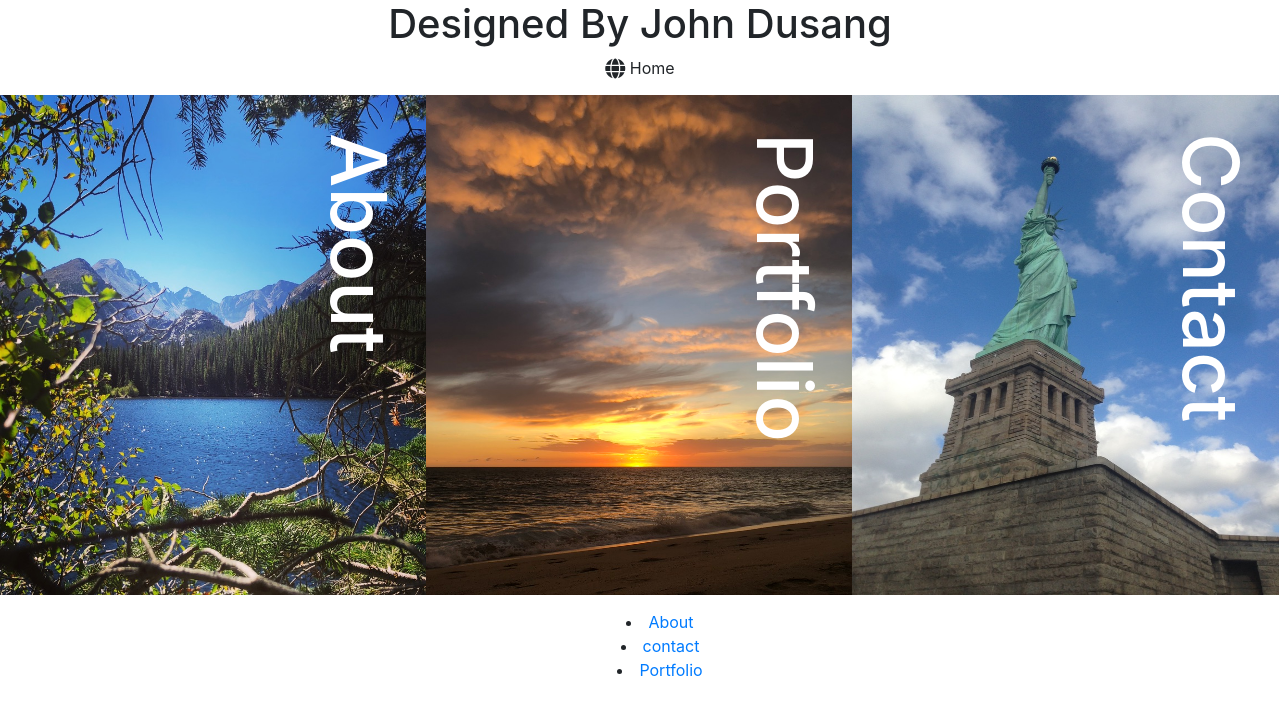
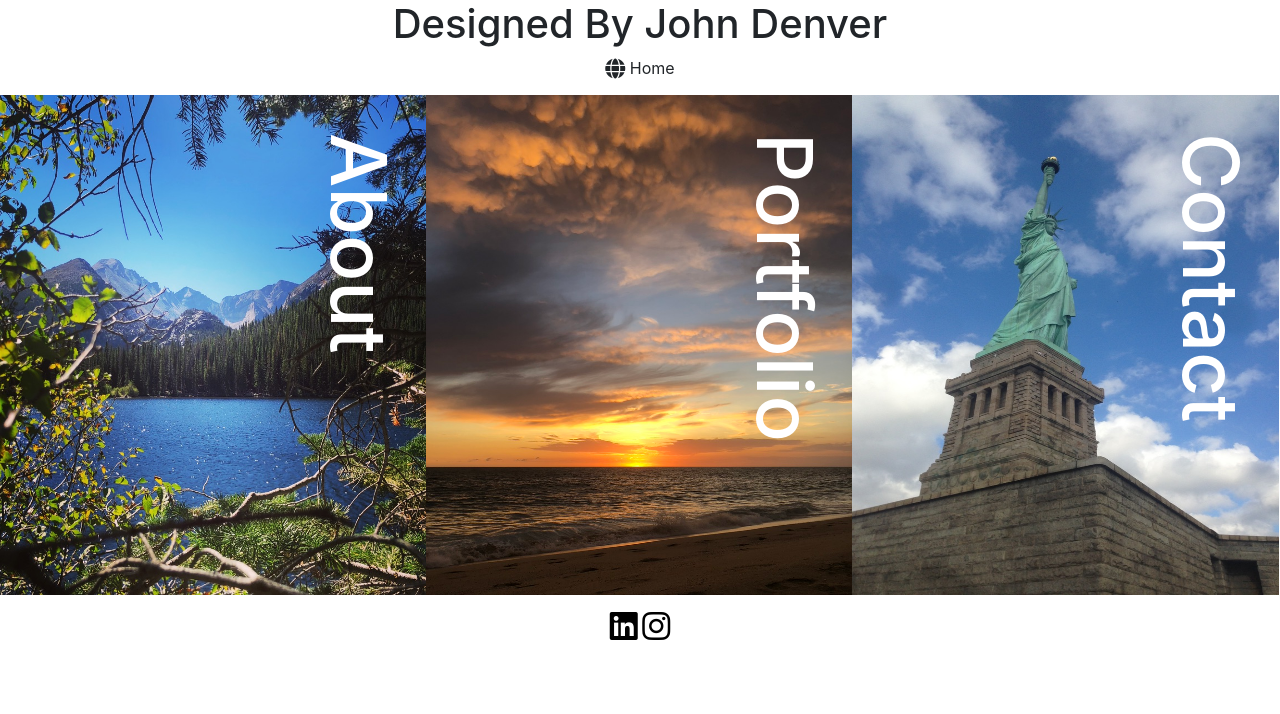
Before and after one commit to Jdusang1/Professional-Portfolio, a plain HTML site: page index.html in a window 1280 px wide. Drawn offline with nearby package versions, Linux system fonts and the light colour scheme.

Commit message:
updated styling to instagram and linked in links, add hrefs to link to actual pages

```diff
--- a/index.html
+++ b/index.html
@@ -22,7 +22,7 @@
 
             </div>
             <div class="class main heading">
-                <h1>Designed By John Dusang</h1>
+                <h1>Designed By John Denver</h1>
             </div>
             <div class="right">
 
@@ -70,18 +70,17 @@
 
     <div class="footer full-section">
         <div class="foooter-container">
-            <ul id="menu-footer" class="menu">
-                <li id="menu-item">
-                    <a href="">About</a>
-                </li>
-                <li id="menu-item">
-                    <a href="">contact</a>
-                </li>
-                <li id="menu-item">
-                    <a href="">Portfolio</a>
-                </li>
+            <div id="menu-footer" class="menu">
+                <div id="menu-item">
+                    <a href="https://www.linkedin.com/in/john-dusang-2b768b1ab/" id="icons"
+                        class="fa fa-linkedin-square fa-2x" aria-hidden="true"></a>
+                    <a href="https://www.instagram.com/johndenver/" id="icons" class="fa fa-instagram fa-2x"
+                        aria-hidden="true"></a>
 
-            </ul>
+
+                </div>
+
+            </div>
         </div>
 
     </div>
--- a/stylesheet.css
+++ b/stylesheet.css
@@ -18,6 +18,10 @@ h2 {
     padding: calc(0.12 * 25vw) calc(0.07 * 25vw);
 
 }
+#icons {
+    color: black;
+
+}
 
 
 .imageLabel {
@@ -34,8 +38,9 @@ h2 {
 .full-section{
     text-align: center;
     width: 100%;
-    list-style-position: inside;
+    /* list-style-position: inside; */
     padding-top: 15px;
+
 
 
 }
@@ -47,4 +52,5 @@ h2 {
 #navbar{
     padding-bottom: 15px;
     text-align: center;
+
 }
```
